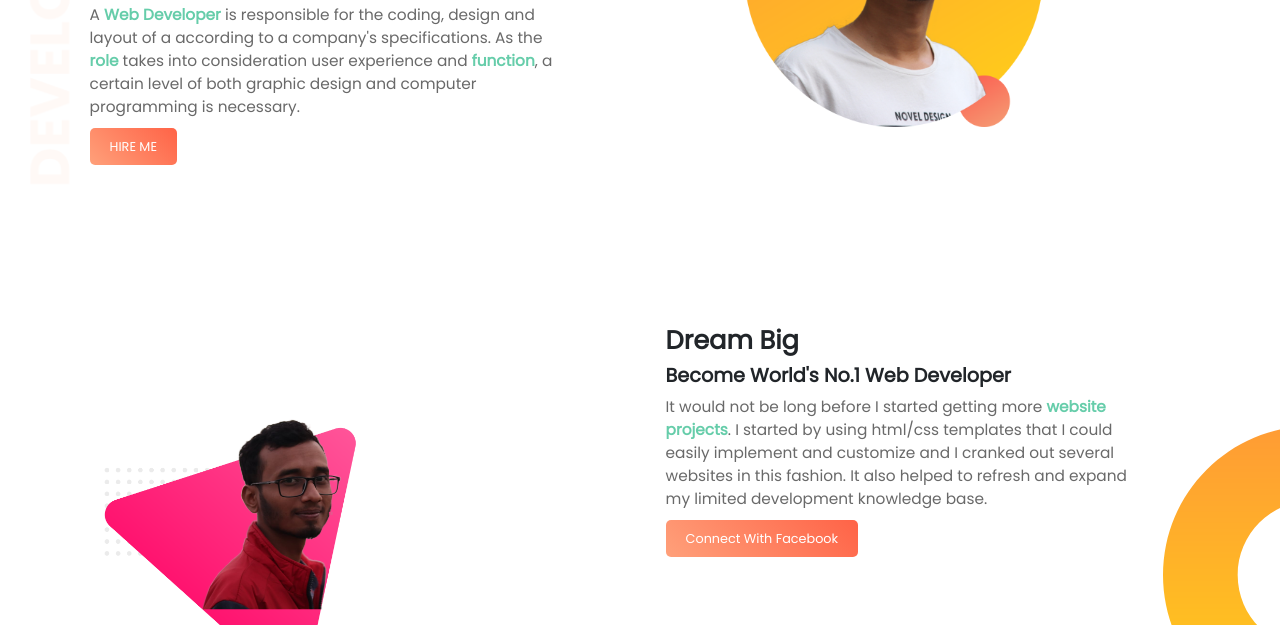
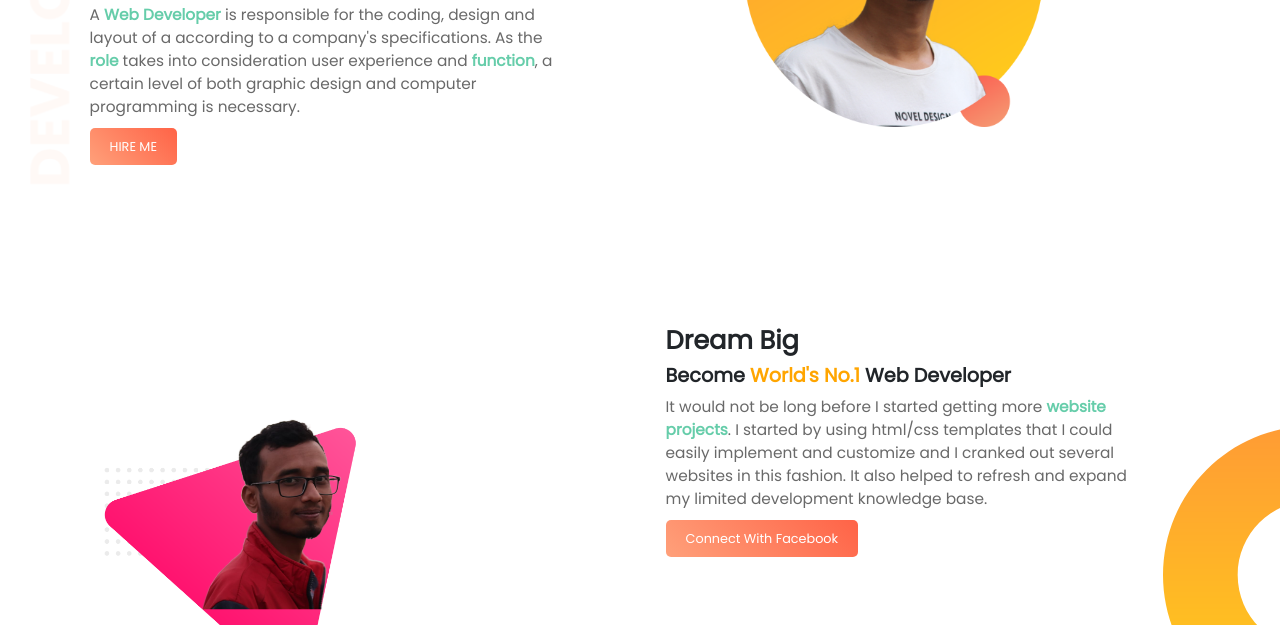
Before and after one commit to JahidulIslam1/Jahid-bootstrap, a plain HTML site: page index.html in a window 1280 px wide. Shown: the part 175-800 px from the top of the page. Drawn offline with nearby package versions, Linux system fonts and the light colour scheme.

Commit message:
exiting update

```diff
--- a/index.html
+++ b/index.html
@@ -31,7 +31,7 @@
 
 <div class="container-sm">
     <h2 style="font-size:2vw;" class="text-sm-left"> <b>Dream Big</b> </h2>
-    <h3 style="font-size:1.5vw;"> <b>Become World's No.1 Web Developer</b> </h3>
+    <h3 style="font-size:1.5vw;"> <b>Become <span class="name-highlight">World's No.1</span> Web Developer</b> </h3>
     <p style="font-size:1.2vw">
     It would not be long before I started getting more <b><span class="color1">website projects</span></b>. I started by using html/css templates that I could easily implement and customize and I cranked out several websites in this fashion. It also helped to refresh and expand my limited development knowledge base.
     </p>
```
